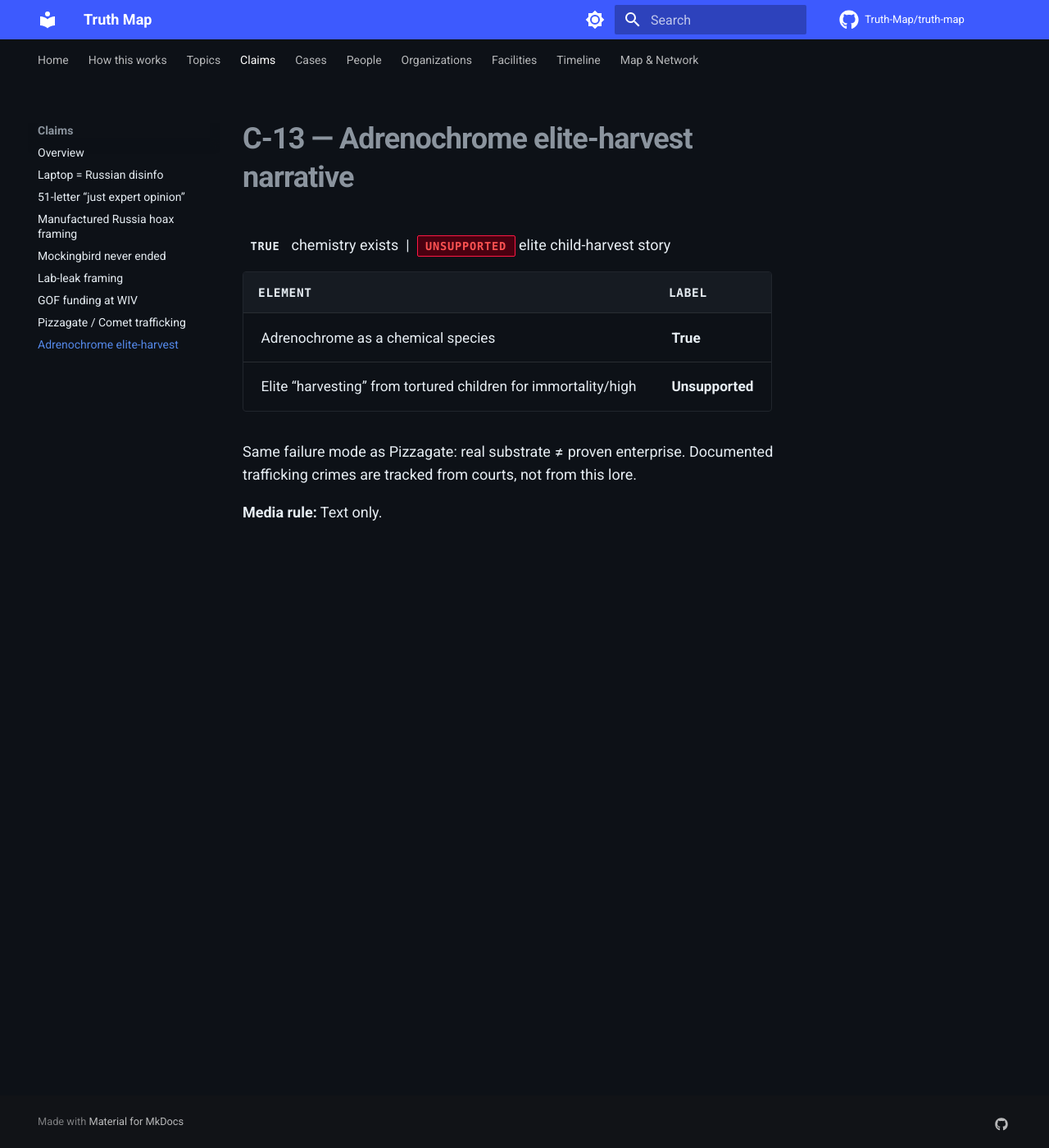
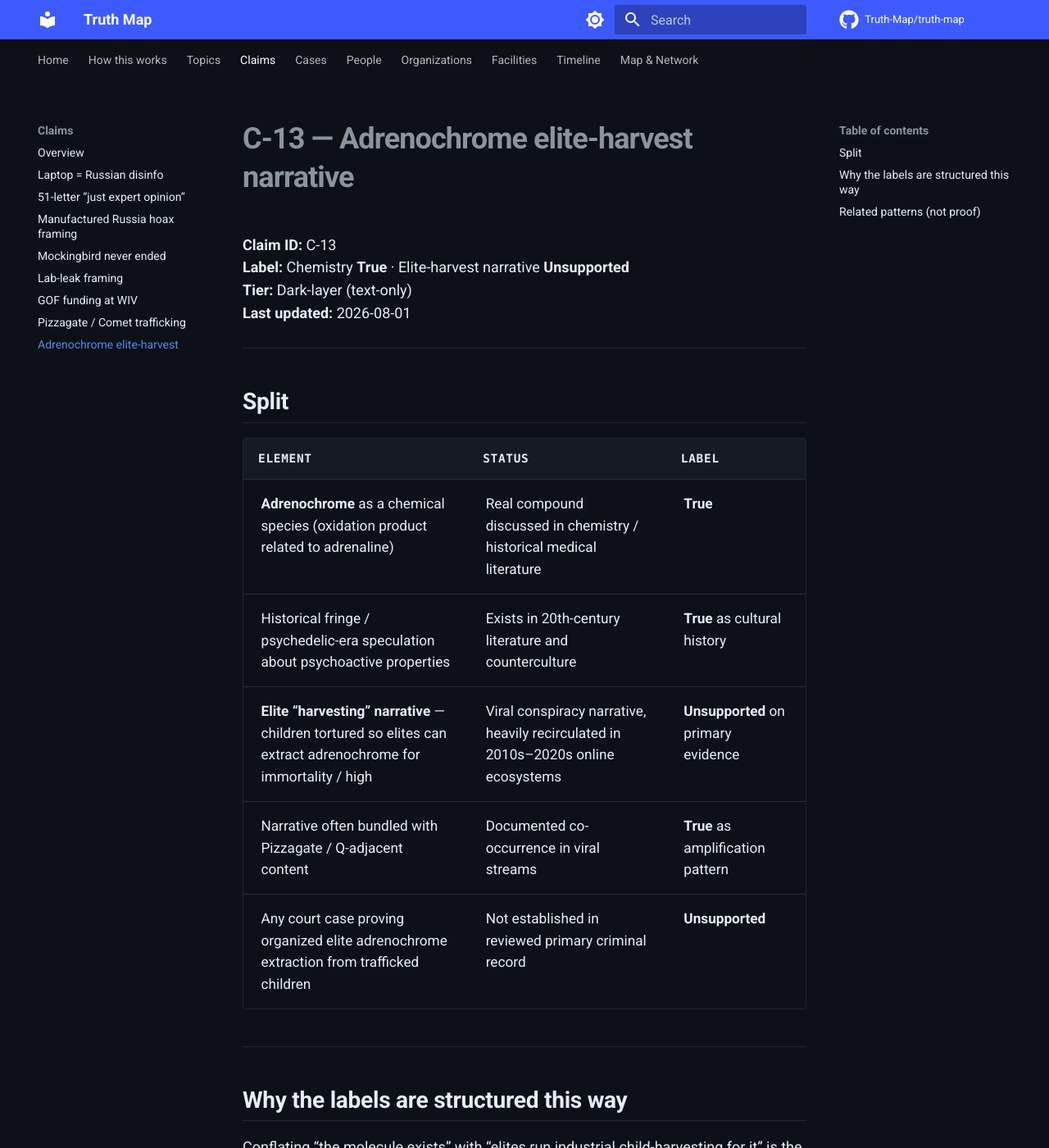
Before and after one commit to BnBCleaners/truth-map, an MkDocs documentation site: the page built from docs/claims/C-13-adrenochrome-elite-harvest.md, in a window 1280 px wide and 1400 px high. Shown: the whole window at 82% size. Built offline with MkDocs 1.6.1 and Material for MkDocs 9.7.7, drawn with Linux system fonts in a browser that asks for light colours; comment, search, counter and statistics services are not loaded; some of the changed text lies outside the part shown.

Commit message:
Spine parity batch: Clinton Foundations overview + foreign-donor window highlights; C-13 Adrenochrome Claim; indexes updated

```diff
--- a/docs/claims/C-13-adrenochrome-elite-harvest.md
+++ b/docs/claims/C-13-adrenochrome-elite-harvest.md
@@ -1,12 +1,39 @@
 # C-13 — Adrenochrome elite-harvest narrative
 
-<span class="badge badge-true">True</span> chemistry exists &nbsp;|&nbsp; <span class="badge badge-unsupported">Unsupported</span> elite child-harvest story
+**Claim ID:** C-13
+**Label:** Chemistry **True** · Elite-harvest narrative **Unsupported**
+**Tier:** Dark-layer (text-only)
+**Last updated:** 2026-08-01
 
-| Element | Label |
-|---------|-------|
-| Adrenochrome as a chemical species | **True** |
-| Elite “harvesting” from tortured children for immortality/high | **Unsupported** |
+---
 
-Same failure mode as Pizzagate: real substrate ≠ proven enterprise. Documented trafficking crimes are tracked from courts, not from this lore.
+## Split
 
-**Media rule:** Text only.
+| Element | Status | Label |
+|---------|--------|-------|
+| **Adrenochrome** as a chemical species (oxidation product related to adrenaline) | Real compound discussed in chemistry / historical medical literature | **True** |
+| Historical fringe / psychedelic-era speculation about psychoactive properties | Exists in 20th-century literature and counterculture | **True** as cultural history |
+| **Elite “harvesting” narrative** — children tortured so elites can extract adrenochrome for immortality / high | Viral conspiracy narrative, heavily recirculated in 2010s–2020s online ecosystems | **Unsupported** on primary evidence |
+| Narrative often bundled with Pizzagate / Q-adjacent content | Documented co-occurrence in viral streams | **True** as amplification pattern |
+| Any court case proving organized elite adrenochrome extraction from trafficked children | Not established in reviewed primary criminal record | **Unsupported** |
+
+---
+
+## Why the labels are structured this way
+
+Conflating “the molecule exists” with “elites run industrial child-harvesting for it” is the same failure mode as conflating “Podesta emails exist” with “Comet ran a trafficking ring.”
+
+- Chemistry / history → **True** in narrow scope
+- Harvesting enterprise as usually claimed → **Unsupported**
+
+---
+
+## Related patterns (not proof)
+
+- Real child trafficking exists → **True** as crime category (prosecute from dockets, not from adrenochrome lore).
+- Elite crime rings have existed → **True** where proven (e.g., Epstein) — do not automatically import adrenochrome.
+- Viral fusion of real fear + unfounded mechanism → documented media-ecology phenomenon.
+
+**Working rules:** Text-only; no graphic media or method descriptions. If a primary medical or court document ever establishes a specific adrenochrome-related crime, open a new Claim from that document — not from forums.
+
+**Related:** C-12 (Pizzagate) · Epstein Case · QAnon Topic
```
Also changed, not shown: docs/claims/index.md (+6 -0 lines), docs/organizations/clinton-foundations.md (added, +48 -0 lines), docs/organizations/index.md (+1 -0 lines).
